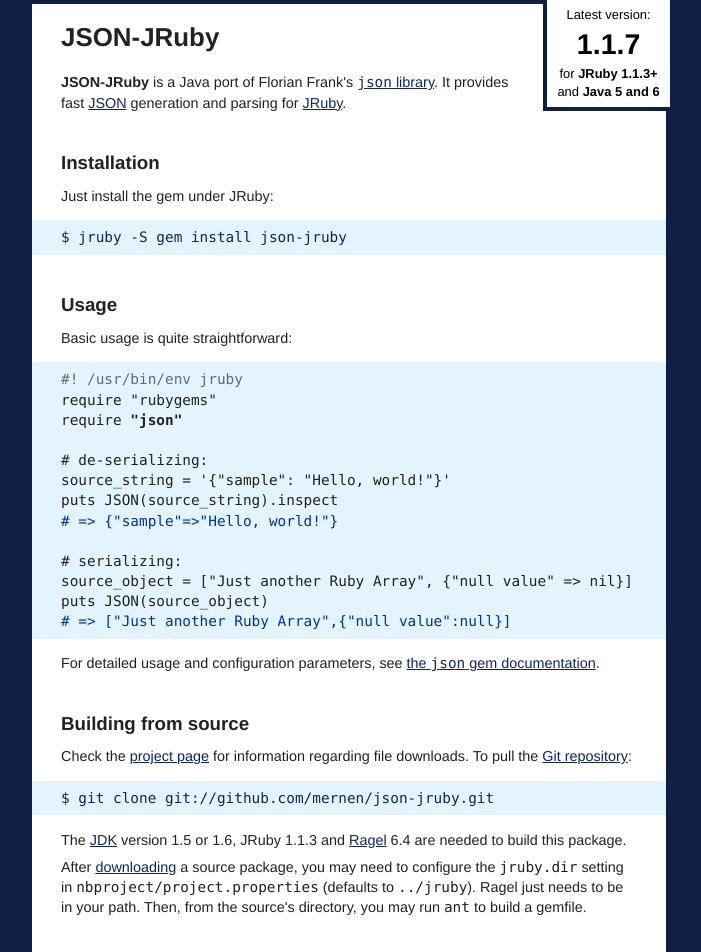
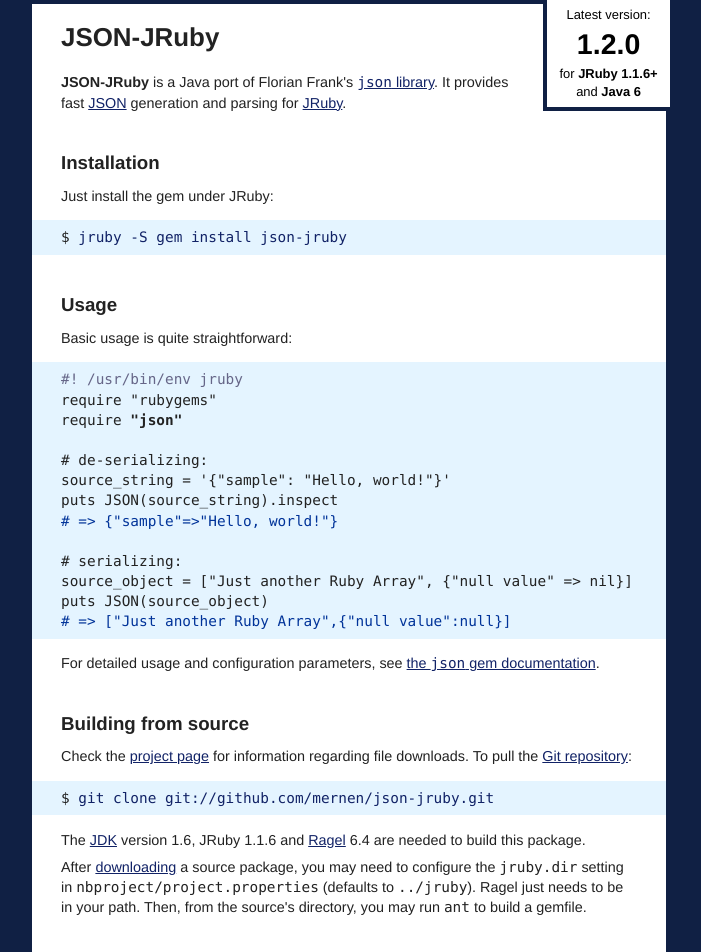
Before and after one commit to mernen/json-jruby, a plain HTML site: page index.html in a window 1280 px wide. Shown: the top 952 px of the page, without its empty margins (291-992 px from the left). Drawn offline with Linux system fonts and the light colour scheme.

Commit message:
New release: 1.2.0

```diff
--- a/index.html
+++ b/index.html
@@ -11,9 +11,9 @@
 <div id="latest">
 <a href="http://rubyforge.org/projects/json-jruby/" id="latest-link">
 Latest version:
-<strong id="latest-version">1.1.7</strong><span class="downgrade">,</span>
-<span class="ln">for <strong id="latest-compat">JRuby 1.1.3+</strong></span>
-<span class="ln">and <strong id="latest-jcompat">Java 5 and 6</strong></span>
+<strong id="latest-version">1.2.0</strong><span class="downgrade">,</span>
+<span class="ln">for <strong id="latest-compat">JRuby 1.1.6+</strong></span>
+<span class="ln">and <strong id="latest-jcompat">Java 6</strong></span>
 </a>
 </div>
 
@@ -57,7 +57,7 @@ To pull the <a href="http://github.com/mernen/json-jruby/tree" title="json-jruby
 
 <pre><samp>$ </samp><kbd>git clone git://github.com/mernen/json-jruby.git</kbd></pre>
 
-<p>The <a href="http://java.sun.com/javase/downloads/index.jsp" title="Java SE Downloads">JDK</a> version 1.5 or 1.6, JRuby 1.1.3 and <a href="http://www.cs.queensu.ca/~thurston/ragel/" title="Ragel State Machine Compiler">Ragel</a> 6.4 are needed to build this package.</p>
+<p>The <a href="http://java.sun.com/javase/downloads/index.jsp" title="Java SE Downloads">JDK</a> version 1.6, JRuby 1.1.6 and <a href="http://www.cs.queensu.ca/~thurston/ragel/" title="Ragel State Machine Compiler">Ragel</a> 6.4 are needed to build this package.</p>
 
 <p>After <a href="http://rubyforge.org/frs/?group_id=5401" title="RubyForge: JSON-JRuby: Project Filelist">downloading</a> a source package, you may need to configure the <code>jruby.dir</code> setting in <code>nbproject/project.properties</code> (defaults to <code>../jruby</code>).
 Ragel just needs to be in your path.
```
